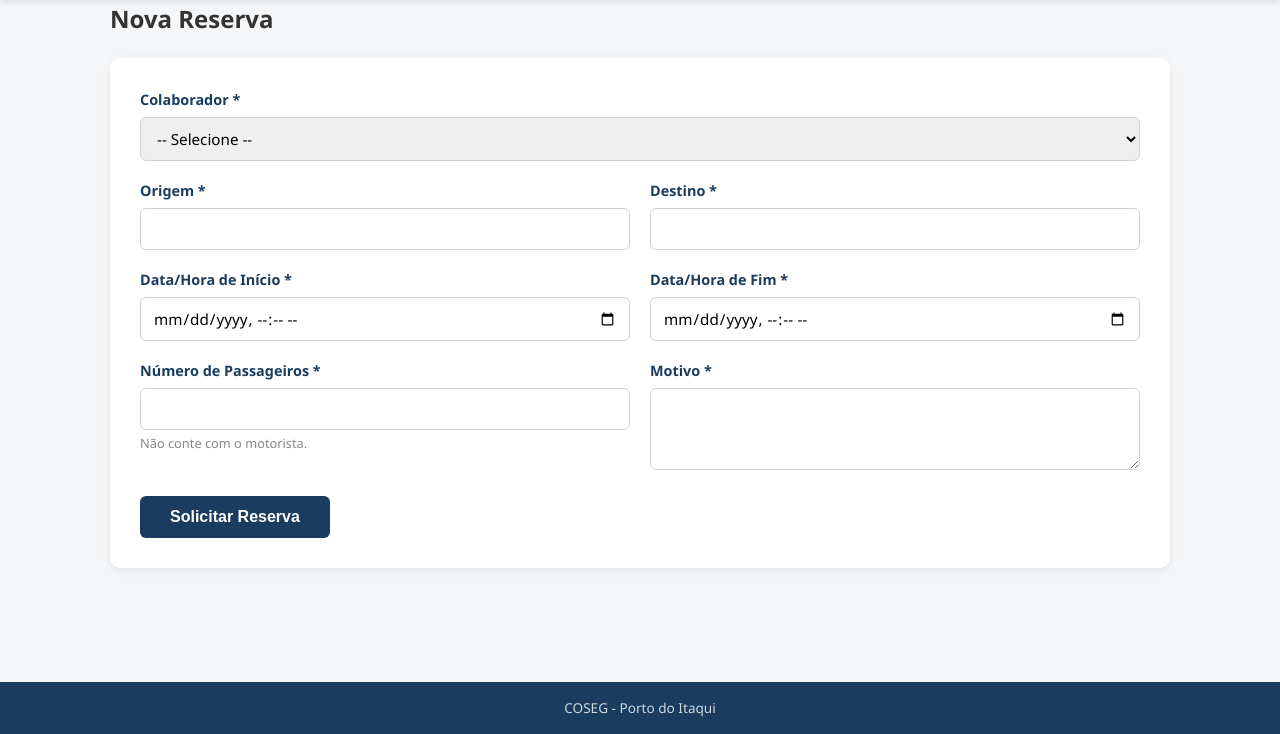
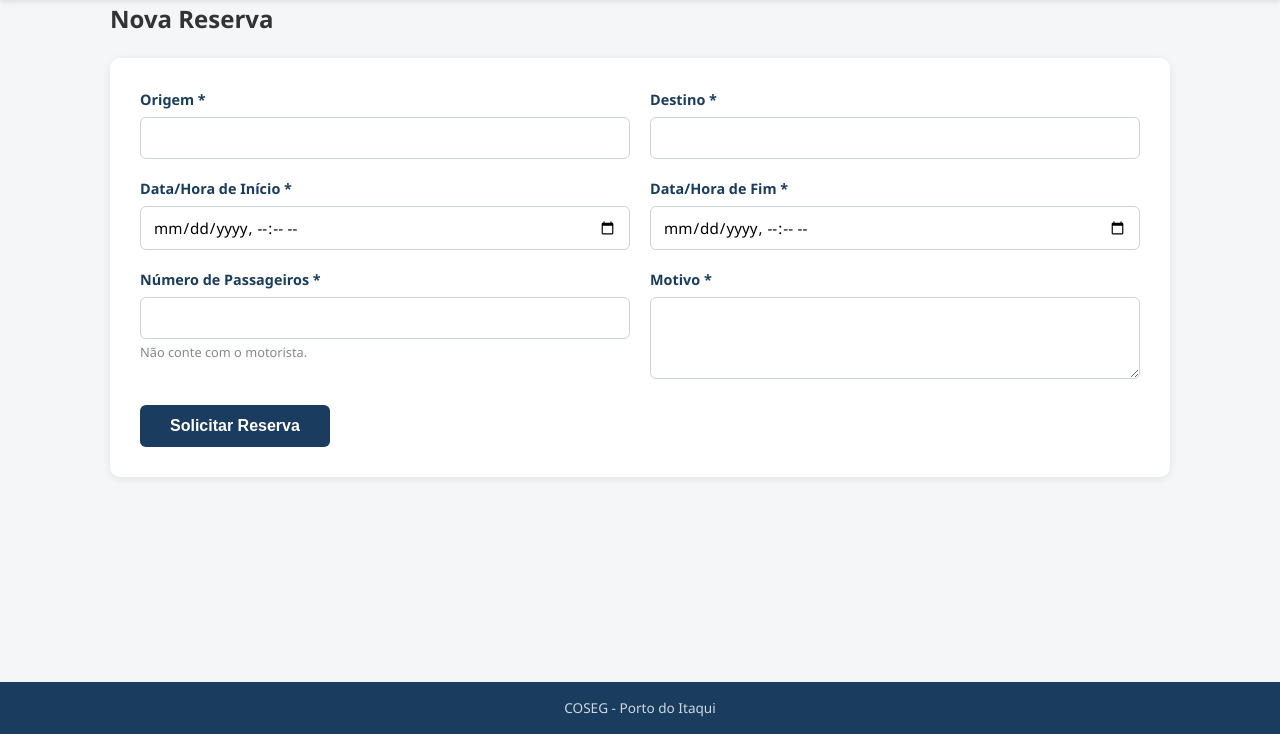
Before and after one commit to iagomlkplay/PBL-Sistema-de-agendamento-de-veiculos, a Django app: page /nova-reserva/ in a window 1280 px wide. Shown: the part 66-800 px from the top of the page. Run offline with Django 5.2, Linux system fonts and the light colour scheme; the visitor is signed in with stand-in values (Sample User, id 1).

Commit message:
Remover campo de seleção de colaborador do formulário de nova reserva

```diff
--- a/reservas/templates/reservas/nova_reserva.html
+++ b/reservas/templates/reservas/nova_reserva.html
@@ -8,16 +8,6 @@
 <div id="mensagem" class="mensagem"></div>
 
 <form id="form-reserva" class="formulario">
-    <div class="campo">
-        <label for="colaborador">Colaborador *</label>
-        <select id="colaborador" name="colaborador_id" required>
-            <option value="">-- Selecione --</option>
-            {% for c in colaboradores %}
-                <option value="{{ c.id }}">{{ c.nome }} ({{ c.departamento }})</option>
-            {% endfor %}
-        </select>
-    </div>
-
     <div class="linha">
         <div class="campo">
             <label for="origem">Origem *</label>
```
